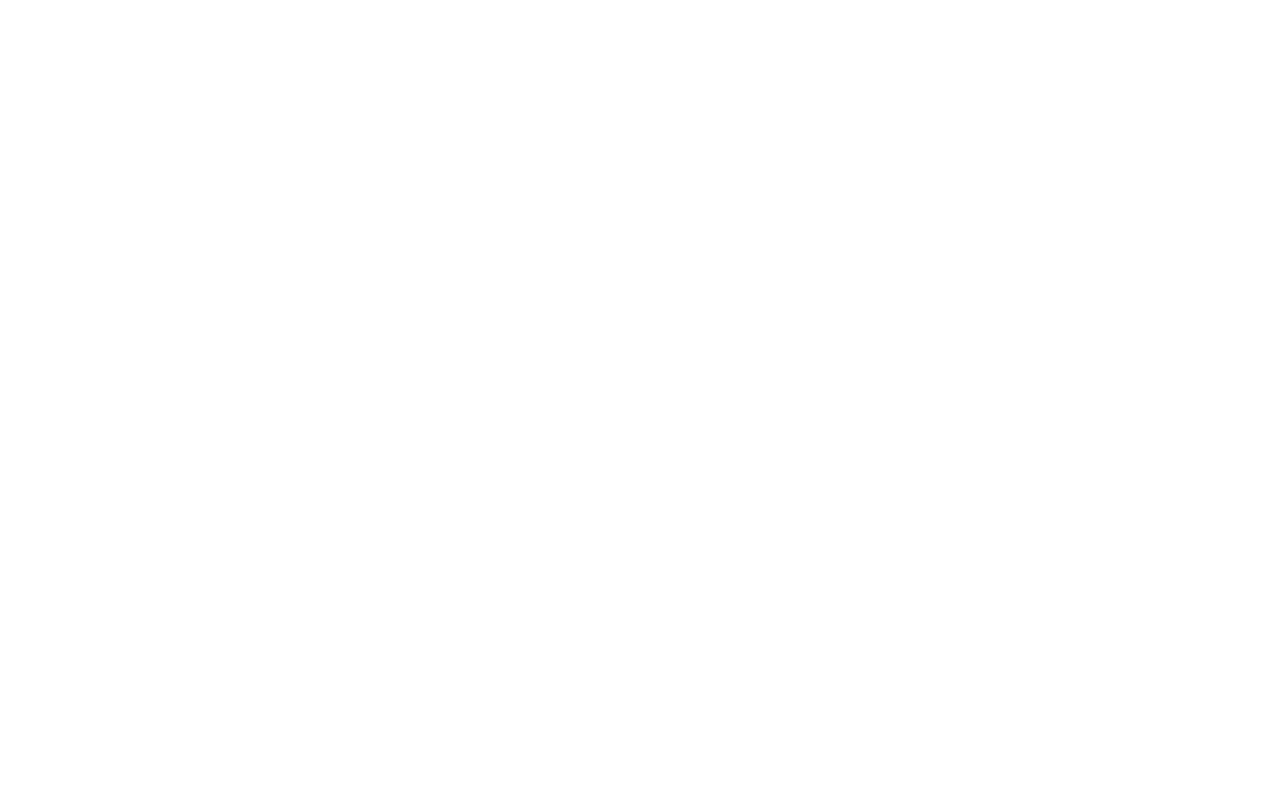
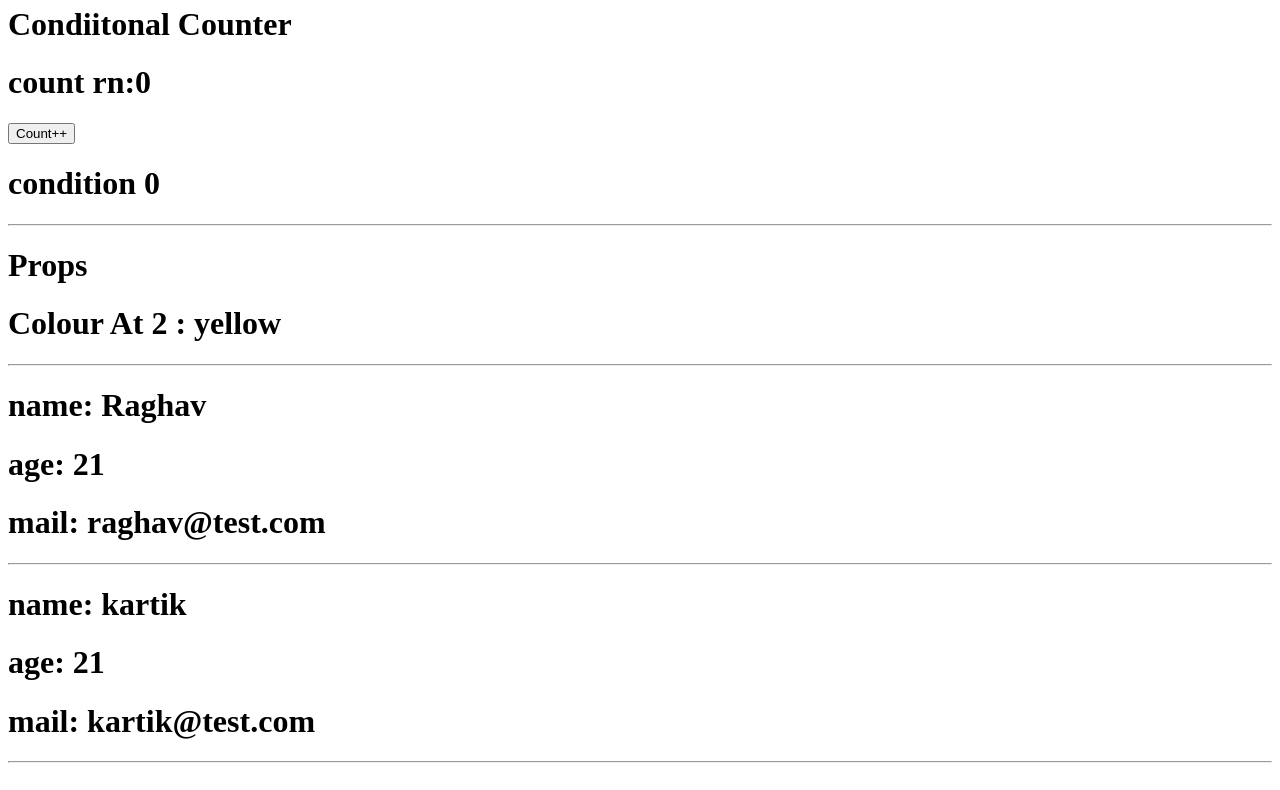
Before and after one commit to amicable-dev/reactPractice, a React (Vite) app: page / in a window 1280 px wide. Shown: the part 1220-2010 px from the top of the page. Before the commit the page ends 1212 px from the top, so only its background shows below. Built offline with nearby package versions, Linux system fonts and the light colour scheme.

Commit message:
props (obj , var , arr,button)

```diff
--- a/src/App.jsx
+++ b/src/App.jsx
@@ -3,6 +3,7 @@
 import Button from './Button.jsx';
 import States from './States.jsx';
 import Toggle from './Toggle.jsx';
+import Props from './Props.jsx';
 function App() {
   function addiation(a, b) {
     return a + b;
@@ -30,6 +31,8 @@
       <Button />
       <States />
       <Toggle/>
+      <hr />
+      <Props />
     </>
   );
 }
--- /dev/null
+++ b/src/OnClickProp.jsx
@@ -0,0 +1,9 @@
+const OnClickProp =({usrName})=>{
+    return(
+        <>
+
+            <h3>studentName:{usrName}</h3>
+        </>
+    )
+}
+export default OnClickProp;
--- /dev/null
+++ b/src/Props.jsx
@@ -0,0 +1,39 @@
+import User from "./User";
+import OnClickProp from'./OnClickProp'
+import PropsForArray from'./PropsForArray'
+import { useState } from "react";
+const Props=()=>{
+    let userObj1={
+        usrName:'Raghav',
+        usrAge:21,
+        usrEmail:'raghav@test.com'
+    }
+    let userObj2={
+        usrName:'kartik',
+        usrAge:21,
+        usrEmail:'kartik@test.com'
+    }
+    let userObj3={
+        usrName:'yamal',
+        usrAge:21,
+        usrEmail:'yamal@test.com'
+    }
+    let arr=['pink','green','yellow','orange']
+    const [student,updtStudent]=useState()
+    return(
+        <>
+
+        <h1>Props</h1>
+        <PropsForArray colourArr={arr}/>
+
+        <User objData={userObj1}/>
+        <User objData={userObj2}/>
+        <User objData={userObj3}/>
+        <br />
+        <h1>on click prop</h1>
+        {student && <OnClickProp usrName={student} />}
+        <button onClick={()=>updtStudent('Raghav')}>student name</button>
+        </>
+    )
+}
+export default Props;
--- /dev/null
+++ b/src/PropsForArray.jsx
@@ -0,0 +1,11 @@
+
+
+const PropsForArray = ({colourArr}) => {
+  return (
+    <>
+     <h1>Colour At 2 : {colourArr[2]}</h1>
+    </>
+  );
+};
+
+export default PropsForArray;
--- a/src/Toggle.jsx
+++ b/src/Toggle.jsx
@@ -2,13 +2,27 @@
 const Toggle=()=>{
     const name='Raghav';
     const [display,setDisplay]=useState(true)
+    const [count,incCount]=useState(0);
     return(
         <>
             <h1>Toggle Space</h1>
             {
                 display?<h1>{name}</h1>:<h1>Null</h1>
             }
-            <button onClick={()=>setDisplay()}>Alter</button>
+            <button onClick={()=>setDisplay(!display)}>Alter</button>
+
+            <h1>Condiitonal Counter</h1>
+            <h1>count rn:{count}</h1>
+            <button onClick={()=>incCount(count+1)}>Count++</button>
+            {
+                count==0?<h1>condition 0</h1>
+                :count==1?<h1>condition 1</h1>
+                :count==2?<h1>condition 2</h1>
+                :count==3?<h1>condition 3</h1>
+                :count==4?<h1>condition 4</h1>
+                :null
+            }
+
         </>
     )
 
--- /dev/null
+++ b/src/User.jsx
@@ -0,0 +1,14 @@
+
+const User=({objData})=>{
+    return(
+        <>
+        <hr />
+        <h1>name: {objData.usrName}</h1>
+        <h1>age: {objData.usrAge}</h1>
+        <h1>mail: {objData.usrEmail}</h1>
+
+
+        </>
+    )
+}
+export default User;
```
